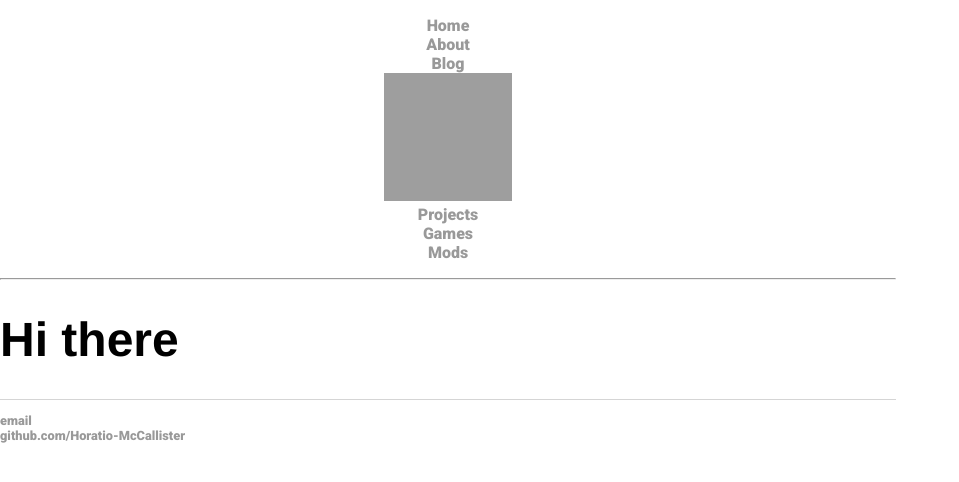
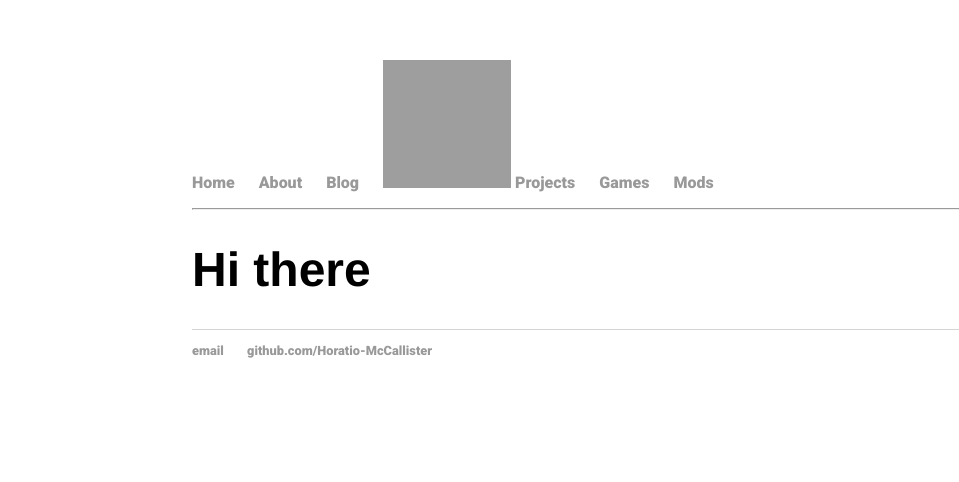
Before and after one commit to Horatio-McCallister/Horatio-McCallister.github.io, a Jekyll site: the page built from index.html, in a window 1280 px wide. Shown: the top 482 px of the page, without its empty margins (0-959 px from the left). Built offline with Jekyll 4.4.1, drawn with Linux system fonts in a browser that asks for light colours; the list of posts is cut into pages by our own code; grey boxes are pictures that could not be loaded.

Commit message:
no message

```diff
--- a/_layouts/default.html
+++ b/_layouts/default.html
@@ -12,7 +12,6 @@
 
 	<body>
 		<nav>
-		<center>
 			<ul id="naviagtion">
 				<li><a href="/">Home</a></li>
 				<li><a href="/about">About</a></li>
@@ -22,7 +21,6 @@
 				<li><a href="/games">Games</a></li>
 				<li><a href="/mods">Mods</a></li>
 			</ul>
-		</center>
 		</nav>
 		<hr>
 		<div class="container">
--- a/css/main.css
+++ b/css/main.css
@@ -1,19 +1,16 @@
 body {
-    margin: 0;
+    margin: 60px auto;
     width: 70%;
 }
-
-footer ul {
-	font-family: 'Roboto', sans-serif;
-	padding: 0px;
-	list-style: none;
-	font-weight: bold;
+nav ul, footer ul {
+    font-family: 'Roboto', sans-serif;
+    padding: 0px;
+    list-style: none;
+    font-weight: bold;
 }
-nav ul{
-	font-family: 'Roboto', sans-serif;
-	padding: 0px;
-	list-style: none;
-	font-weight: bold;
+nav ul li, footer ul li {
+    display: inline;
+    margin-right: 20px;
 }
 a {
     text-decoration: none;
```
